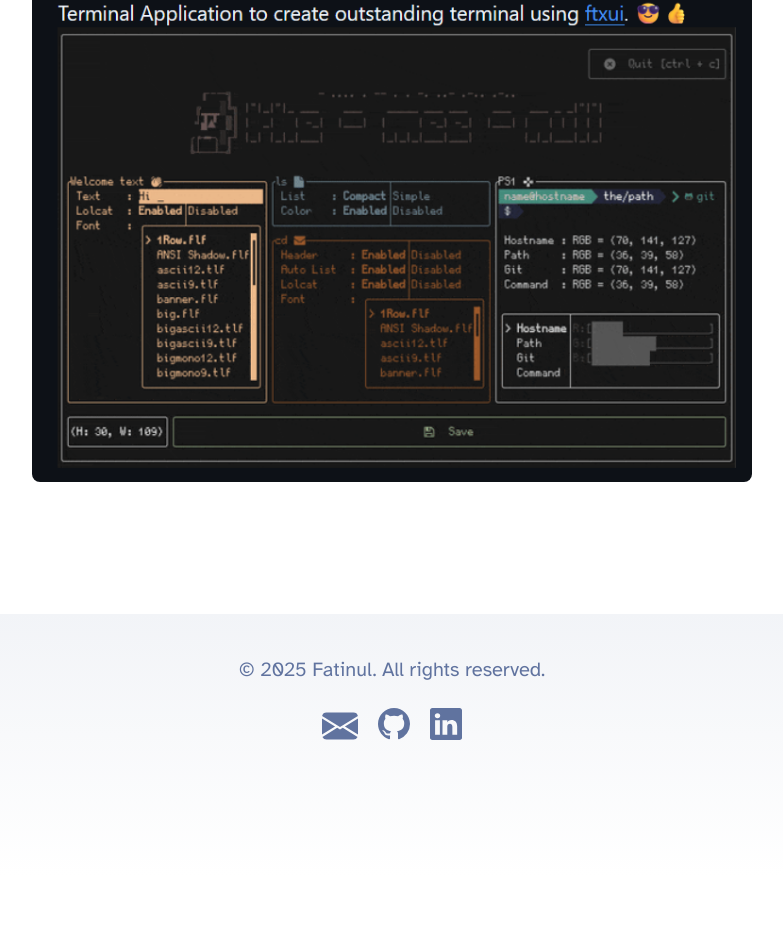
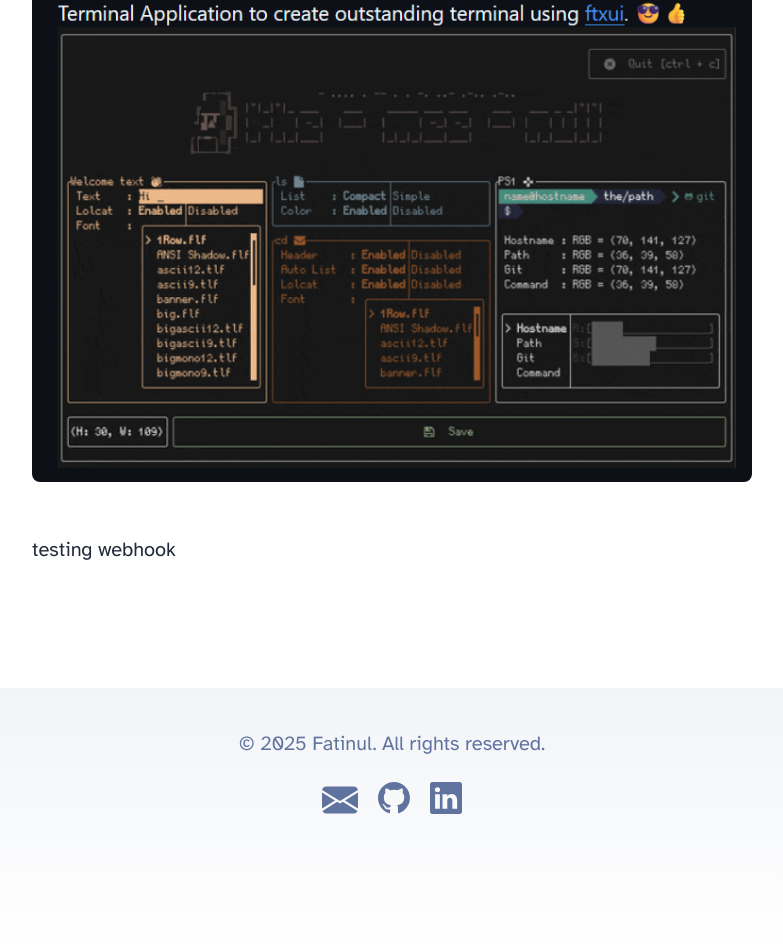
Before and after one commit to fatinul/who-tinul, an Astro site: page /projects/the-mee-null in a window 1280 px wide. Shown: the part 940-1890 px from the top of the page, without its empty margins (248-1031 px from the left). Before the commit the page ends 1816 px from the top, so only its background shows below. Built offline with nearby package versions, Linux system fonts and the light colour scheme; Astro itself is replaced by a stand-in of ours.

Commit message:
Testing webhook

```diff
--- a/src/content/project/the-mee-null.md
+++ b/src/content/project/the-mee-null.md
@@ -6,3 +6,5 @@ heroImage: '../../assets/2-Hero.png'
 ---
 
 [![the-mee-null](/images/1-the_mee_null.png)](https://github.com/fatinul/the-mee-null)
+
+testing webhook
```
